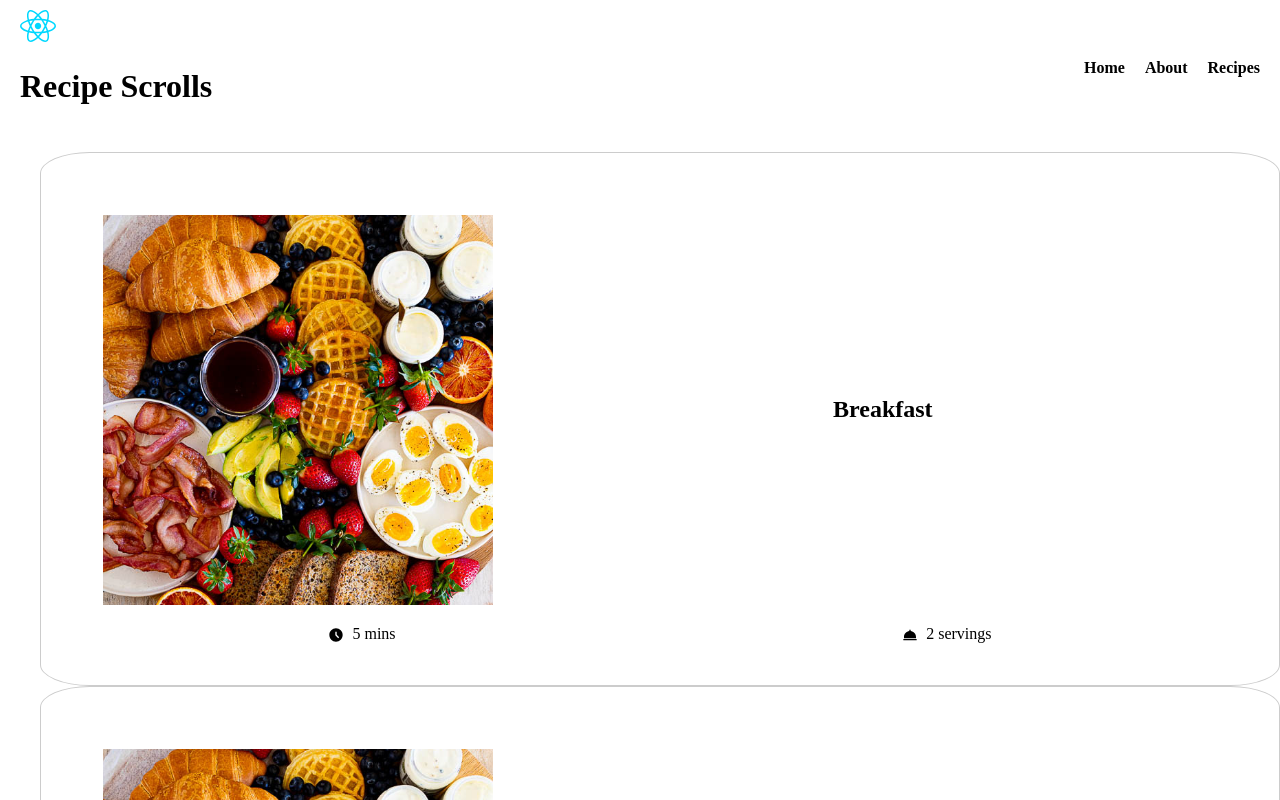
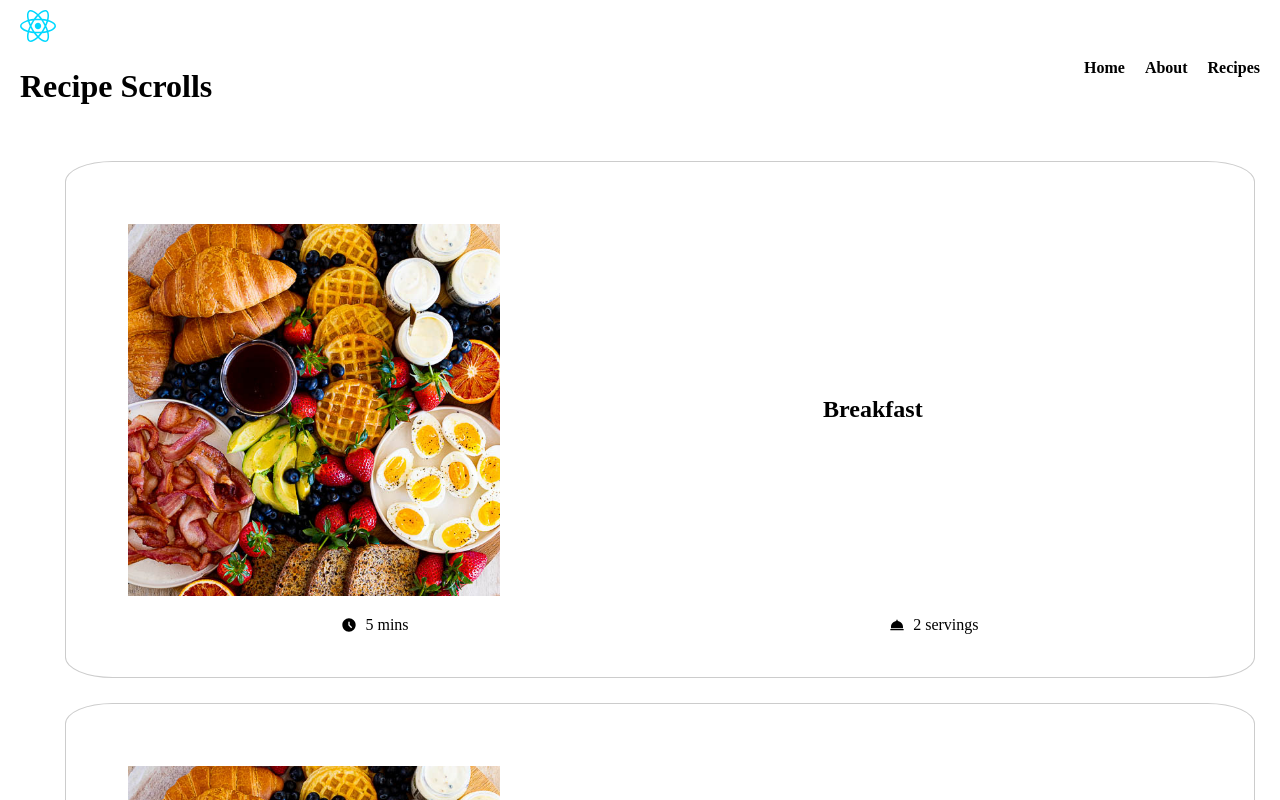
Before and after one commit to Ottaliam/kitchen-scroll, a React (Vite) app: page /list in a window 1280 px wide. Shown: the top 800 px of the page. Built offline with nearby package versions, Linux system fonts and the light colour scheme.

Commit message:
Fix strange overlap caused by grid gap

```diff
--- a/src/pages/RecipeListPage/components/RecipeCard.module.css
+++ b/src/pages/RecipeListPage/components/RecipeCard.module.css
@@ -7,6 +7,7 @@
   border: #cccccc solid 1px;
   border-radius: 4%;
   padding: 5%;
+  margin: 2%;
 }
 
 .card img {
--- a/src/pages/RecipeListPage/components/RecipeGrid.module.css
+++ b/src/pages/RecipeListPage/components/RecipeGrid.module.css
@@ -1,7 +1,6 @@
 .recipe-grid {
   display: grid;
   grid-template-columns: repeat(2, 1fr);
-  gap: 5%;
   padding: 0;
   margin: 5%;
 }
```
